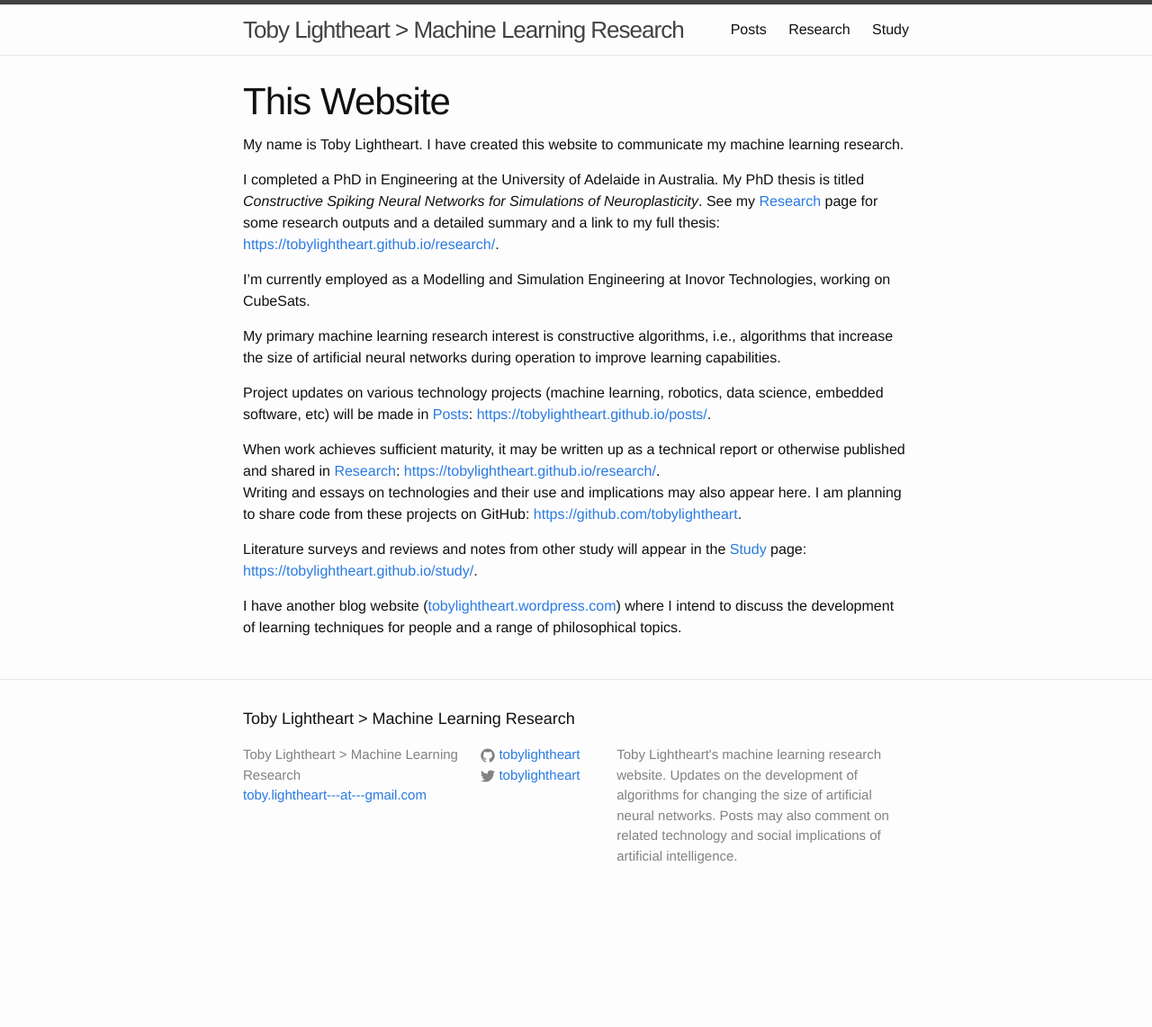
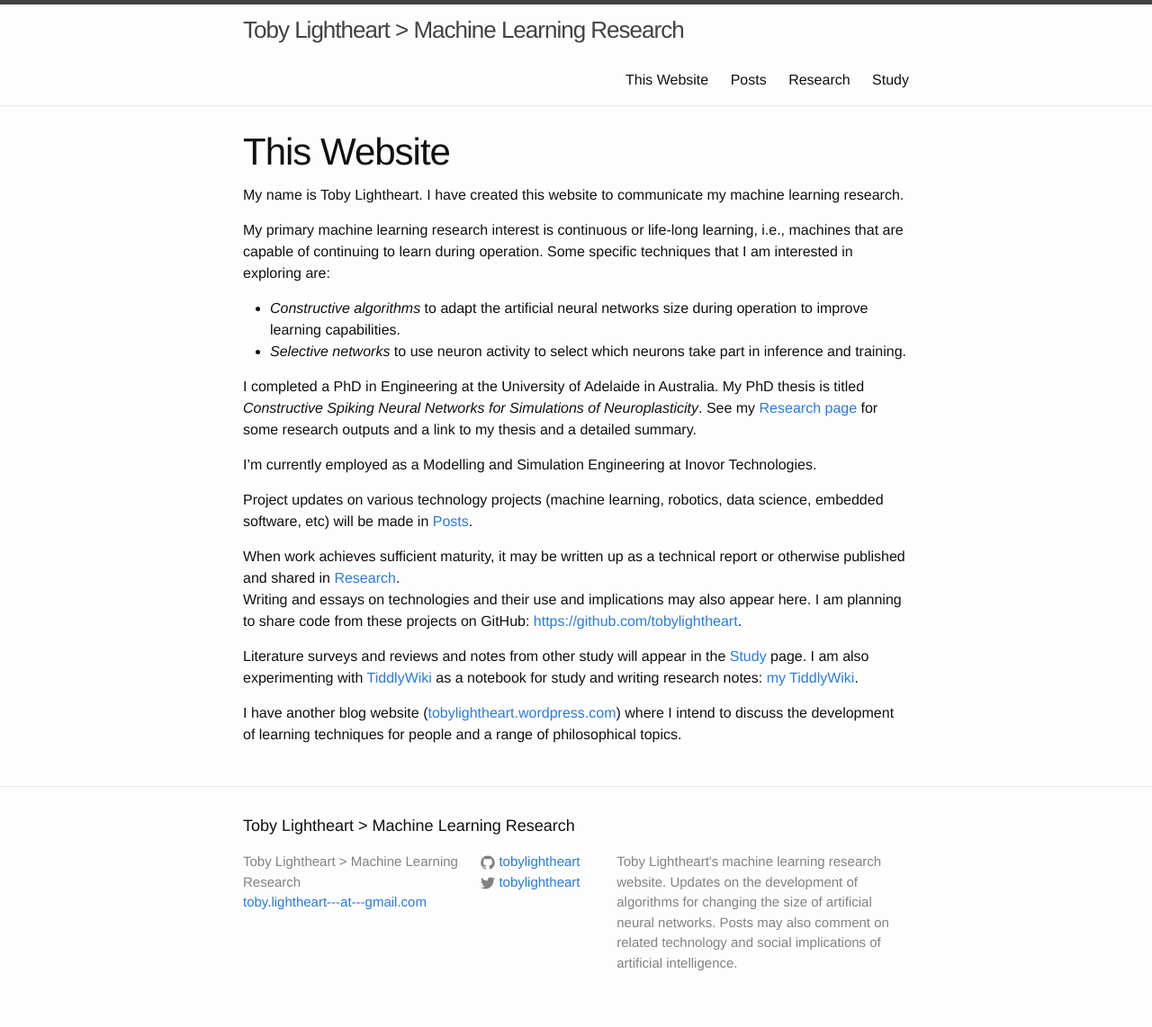
Before and after one commit to tobylightheart/tobylightheart.github.io, a Jekyll site: the page built from index.md, in a window 1280 px wide. Shown: the whole page at 90% size. Built offline with Jekyll 4.4.1, drawn with Linux system fonts in a browser that asks for light colours; before the commit the page ends 1023 px from its top, so only the background shows below that.

Commit message:
Update index to use dynamic links and link to TiddlyWiki

```diff
--- a/index.md
+++ b/index.md
@@ -1,25 +1,29 @@
 ---
 layout: default
+title: This Website
 ---
-<h1 class="post-title">This Website</h1>
+<h1 class="post-title">{{ page.title }}</h1>
 
 My name is Toby Lightheart.
 I have created this website to communicate my machine learning research.
 
+My primary machine learning research interest is continuous or life-long learning, i.e., machines that are capable of continuing to learn during operation. Some specific techniques that I am interested in exploring are:
+
+- _Constructive algorithms_ to adapt the artificial neural networks size during operation to improve learning capabilities.
+- _Selective networks_ to use neuron activity to select which neurons take part in inference and training.
+
 I completed a PhD in Engineering at the University of Adelaide in Australia.
 My PhD thesis is titled *Constructive Spiking Neural Networks for Simulations of Neuroplasticity*.
-See my [Research](https://tobylightheart.github.io/research/) page for some research outputs and a detailed summary and a link to my full thesis: [https://tobylightheart.github.io/research/](https://tobylightheart.github.io/research/).
+See my [Research page]({{site.baseurl}}{% link research.md %}) for some research outputs and a link to my thesis and a detailed summary.
 
-I'm currently employed as a Modelling and Simulation Engineering at Inovor Technologies, working on CubeSats.
+I'm currently employed as a Modelling and Simulation Engineering at Inovor Technologies.
 
-My primary machine learning research interest is constructive algorithms, i.e., algorithms that increase the size of artificial neural networks during operation to improve learning capabilities.
+Project updates on various technology projects (machine learning, robotics, data science, embedded software, etc) will be made in [Posts]({{site.baseurl}}{% link posts.md %}).
 
-Project updates on various technology projects (machine learning, robotics, data science, embedded software, etc) will be made in [Posts](https://tobylightheart.github.io/posts/): [https://tobylightheart.github.io/posts/](https://tobylightheart.github.io/posts/).
-
-When work achieves sufficient maturity, it may be written up as a technical report or otherwise published and shared in [Research](https://tobylightheart.github.io/research/): [https://tobylightheart.github.io/research/](https://tobylightheart.github.io/research/).
+When work achieves sufficient maturity, it may be written up as a technical report or otherwise published and shared in [Research]({{site.baseurl}}{% link research.md %}).
 Writing and essays on technologies and their use and implications may also appear here.
 I am planning to share code from these projects on GitHub: [https://github.com/tobylightheart](https://github.com/tobylightheart).
 
-Literature surveys and reviews and notes from other study will appear in the [Study](https://tobylightheart.github.io/study/) page: [https://tobylightheart.github.io/study/](https://tobylightheart.github.io/study/).
+Literature surveys and reviews and notes from other study will appear in the [Study]({{site.baseurl}}{% link study.md %}) page. I am also experimenting with [TiddlyWiki](https://www.tiddlywiki.com) as a notebook for study and writing research notes: [my TiddlyWiki]({{site.baseurl}}tiddlywiki.html).
 
 I have another blog website ([tobylightheart.wordpress.com](https://tobylightheart.wordpress.com)) where I intend to discuss the development of learning techniques for people and a range of philosophical topics.
```
